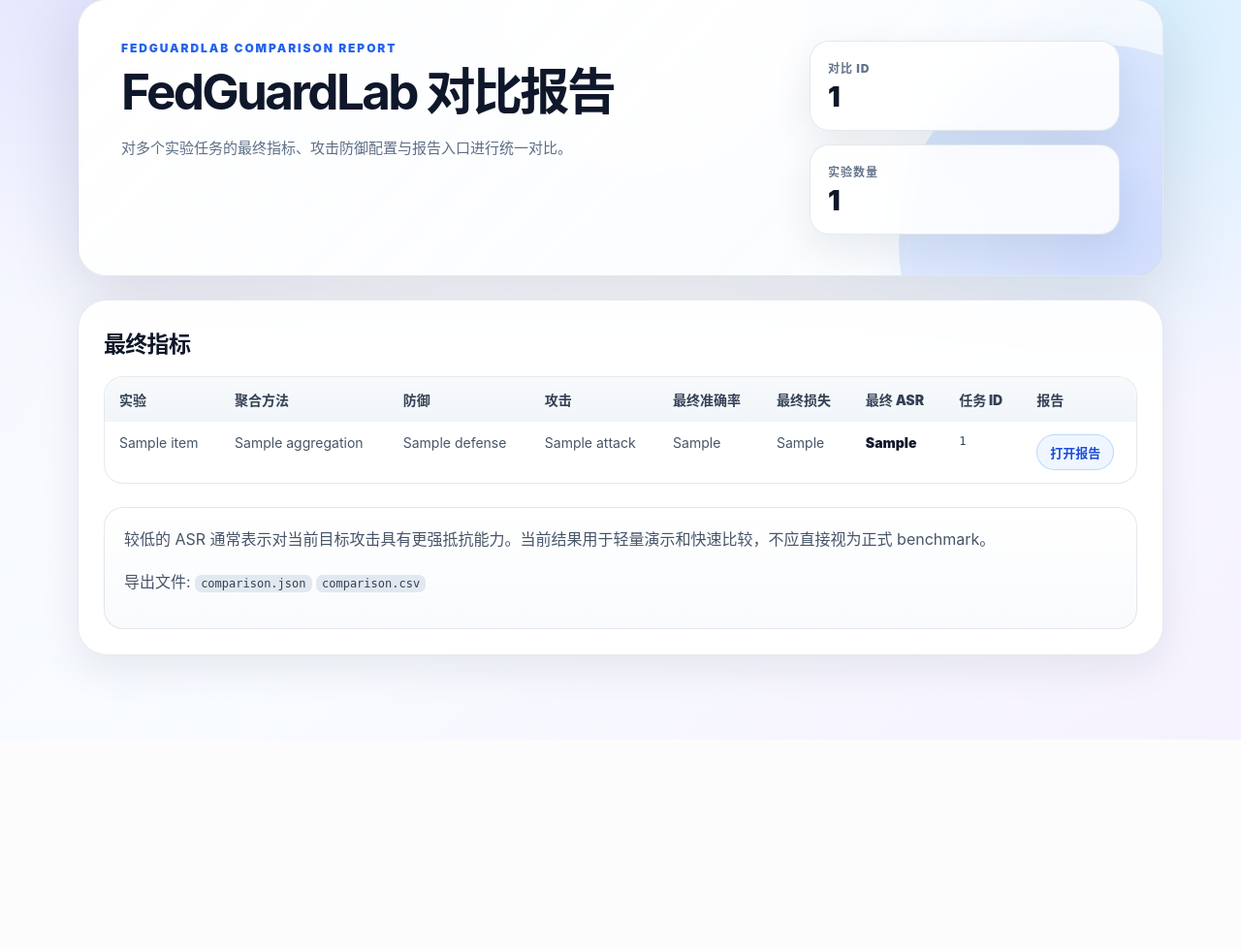
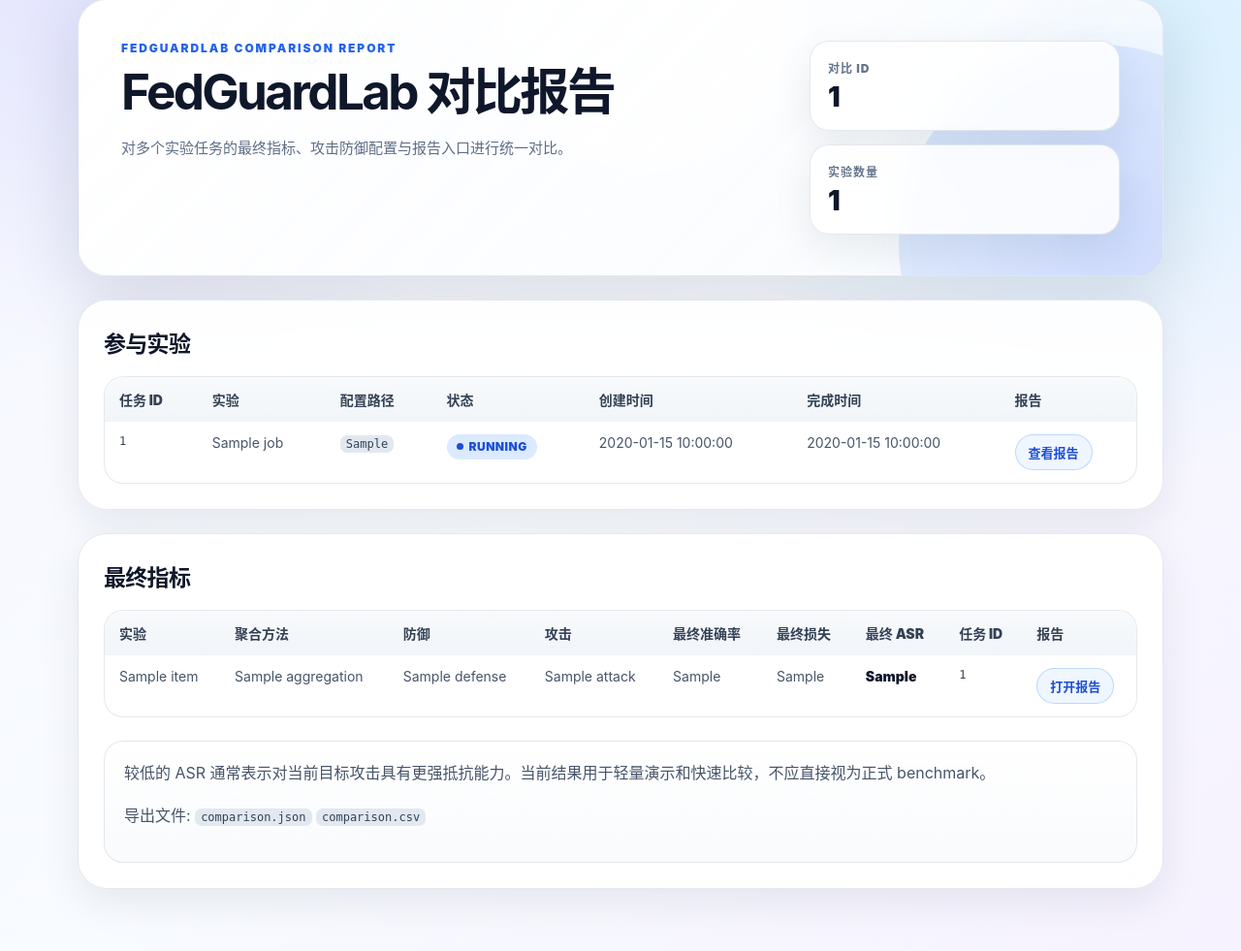
Before and after one commit to Calvin1989/FedGuardLab, a Python web app: template fedguardlab/reporting/templates/comparison.html.j2 in a window 1280 px wide. Shown: the part 37-1018 px from the top of the page at 97% size. Before the commit the page ends 744 px from the top, so only its background shows below. Run offline with Jinja, Linux system fonts and the light colour scheme; the template is opened without the code that fills it: most values are stand-ins (such as "Sample title", 1, 10 or a date in 2020).

Commit message:
feat: add comparison report metadata

```diff
--- a/fedguardlab/reporting/templates/comparison.html.j2
+++ b/fedguardlab/reporting/templates/comparison.html.j2
@@ -358,6 +358,32 @@
       background: currentColor;
     }
 
+    .status-finished {
+      background: var(--success-soft);
+      color: var(--success);
+    }
+
+    .status-running {
+      background: var(--primary-soft);
+      color: var(--primary-strong);
+    }
+
+    .status-failed {
+      background: #fee2e2;
+      color: #dc2626;
+    }
+
+    .status-cancelled {
+      background: #f1f5f9;
+      color: #64748b;
+    }
+
+    .status-created,
+    .status-queued {
+      background: #fef9c3;
+      color: #a16207;
+    }
+
     .metric-strong {
       color: var(--text);
       font-weight: 900;
@@ -449,6 +475,60 @@
       </div>
     </section>
 
+    {% if compared_jobs %}
+    <section class="section">
+      <h2>{{ L.compared_jobs|default("参与实验") }}</h2>
+
+      <div class="table-wrap">
+        <table>
+          <thead>
+            <tr>
+              <th>{{ L.job_id|default("任务 ID") }}</th>
+              <th>{{ L.experiment|default("实验") }}</th>
+              <th>{{ L.config_path|default("配置路径") }}</th>
+              <th>{{ L.status|default("状态") }}</th>
+              <th>{{ L.created_at|default("创建时间") }}</th>
+              <th>{{ L.finished_at|default("完成时间") }}</th>
+              <th>{{ L.report_link|default("报告") }}</th>
+            </tr>
+          </thead>
+          <tbody>
+            {% for job in compared_jobs %}
+            <tr>
+              <td class="job-id">{{ job.job_id }}</td>
+              <td>{{ job.experiment_name|default("-") }}</td>
+              <td><code>{{ job.config_path|default("-") }}</code></td>
+              <td>
+                {% if job.status %}
+                <span class="status-badge status-{{ job.status }}">{{ job.status }}</span>
+                {% else %}
+                -
+                {% endif %}
+              </td>
+              <td>{{ job.created_at|default("-") }}</td>
+              <td>{{ job.finished_at|default("-") }}</td>
+              <td>
+                {% if job.job_id %}
+                <a
+                  class="action-link"
+                  href="{{ api_base_url }}/reports/{{ job.job_id }}?lang={{ lang_code }}"
+                  target="_blank"
+                  rel="noreferrer"
+                >
+                  {{ L.view_report|default("查看报告") }}
+                </a>
+                {% else %}
+                -
+                {% endif %}
+              </td>
+            </tr>
+            {% endfor %}
+          </tbody>
+        </table>
+      </div>
+    </section>
+    {% endif %}
+
     <section class="section">
       <h2>{{ L.final_metrics|default("最终指标") }}</h2>
 
```
Also changed, not shown: fedguardlab/reporting/comparison.py (+63 -0 lines), CHANGELOG.md.
